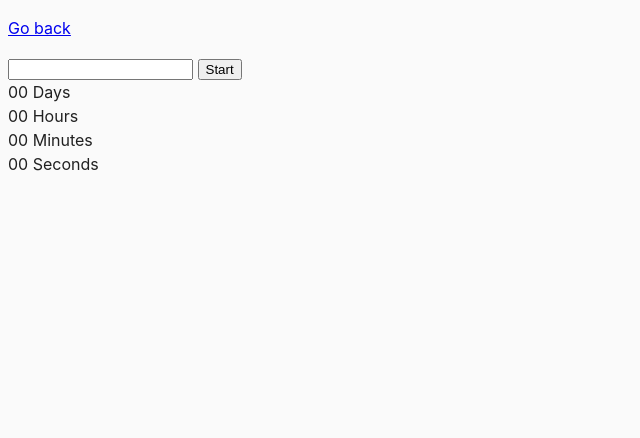
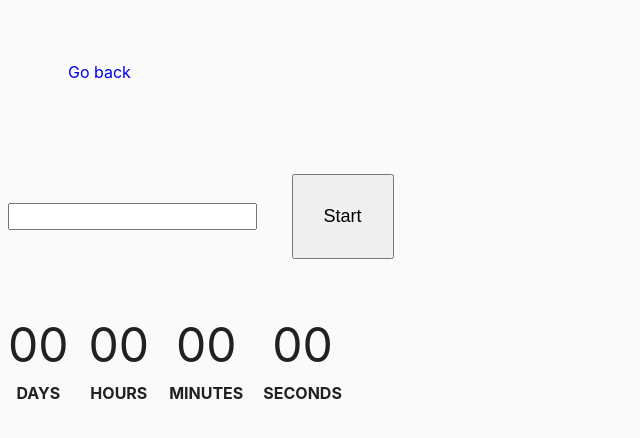
Before and after one commit to AntoninaRadova/goit-js-hw-09, a plain HTML site: page 02-timer.html in a window 1280 px wide. Shown: the whole page, without its empty margins (0-640 px from the left). Drawn offline with Linux system fonts and the light colour scheme.

Commit message:
Update common.css

```diff
--- a/css/common.css
+++ b/css/common.css
@@ -16,3 +16,44 @@ img {
   display: block;
   max-width: 100%;
 }
+
+p,button {
+  padding: 30px;
+  margin: 30px;
+}
+
+a {
+  text-decoration: none;
+}
+
+#datetime-picker {
+  box-sizing: border-box;
+  font-size: large;
+  font-weight: bold;
+  font-size: large;
+}
+
+button {
+ font-size: large;
+}
+
+.timer {
+  display: flex;
+}
+
+.field {
+  display: flex;
+  flex-direction: column;
+  align-items: center;
+  margin-right: 20px;
+  margin-top: 20px;
+}
+
+.value {
+  font-size: xxx-large;
+}
+
+.label {
+  font-weight: bold;
+  text-transform: uppercase;
+}
```
